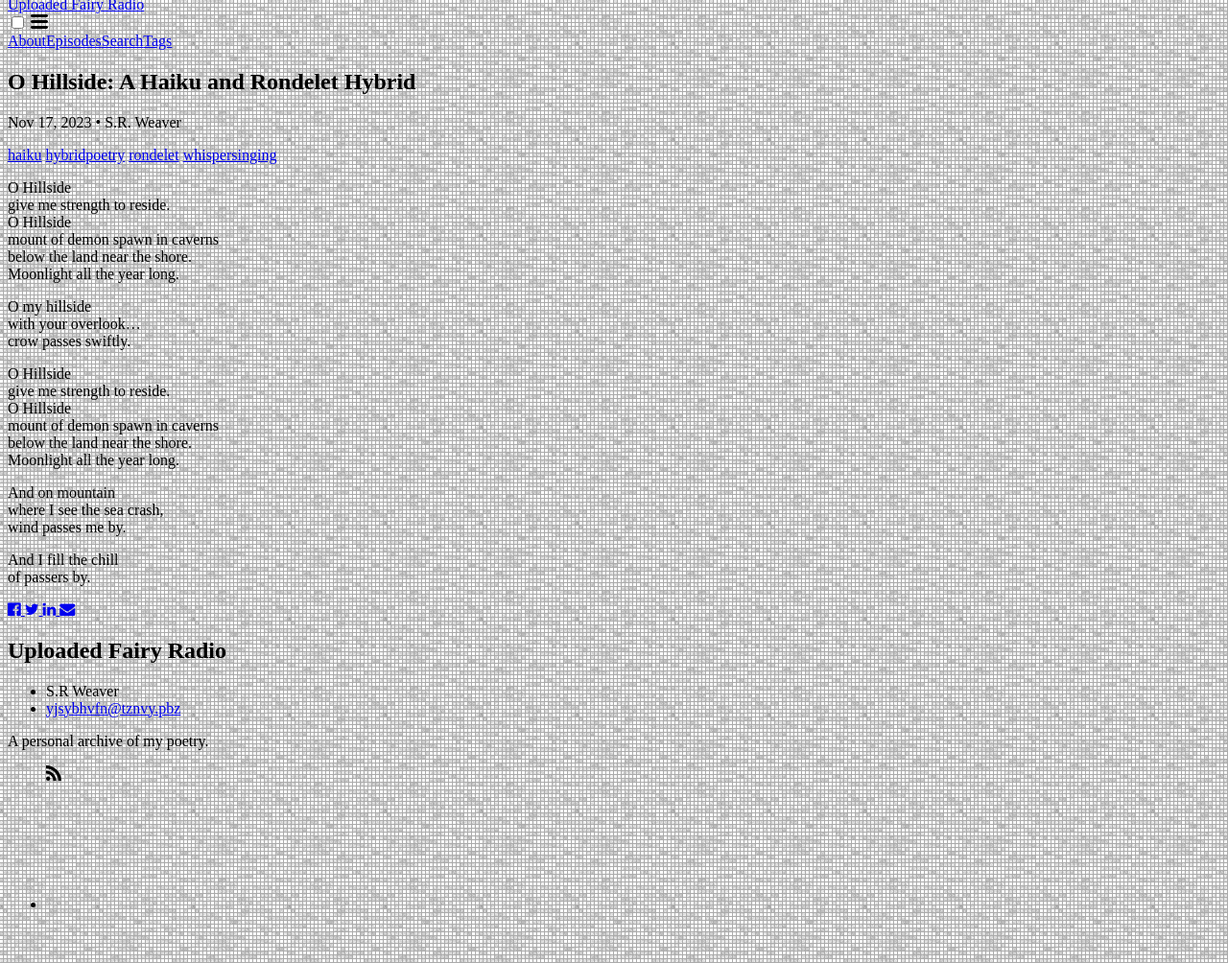
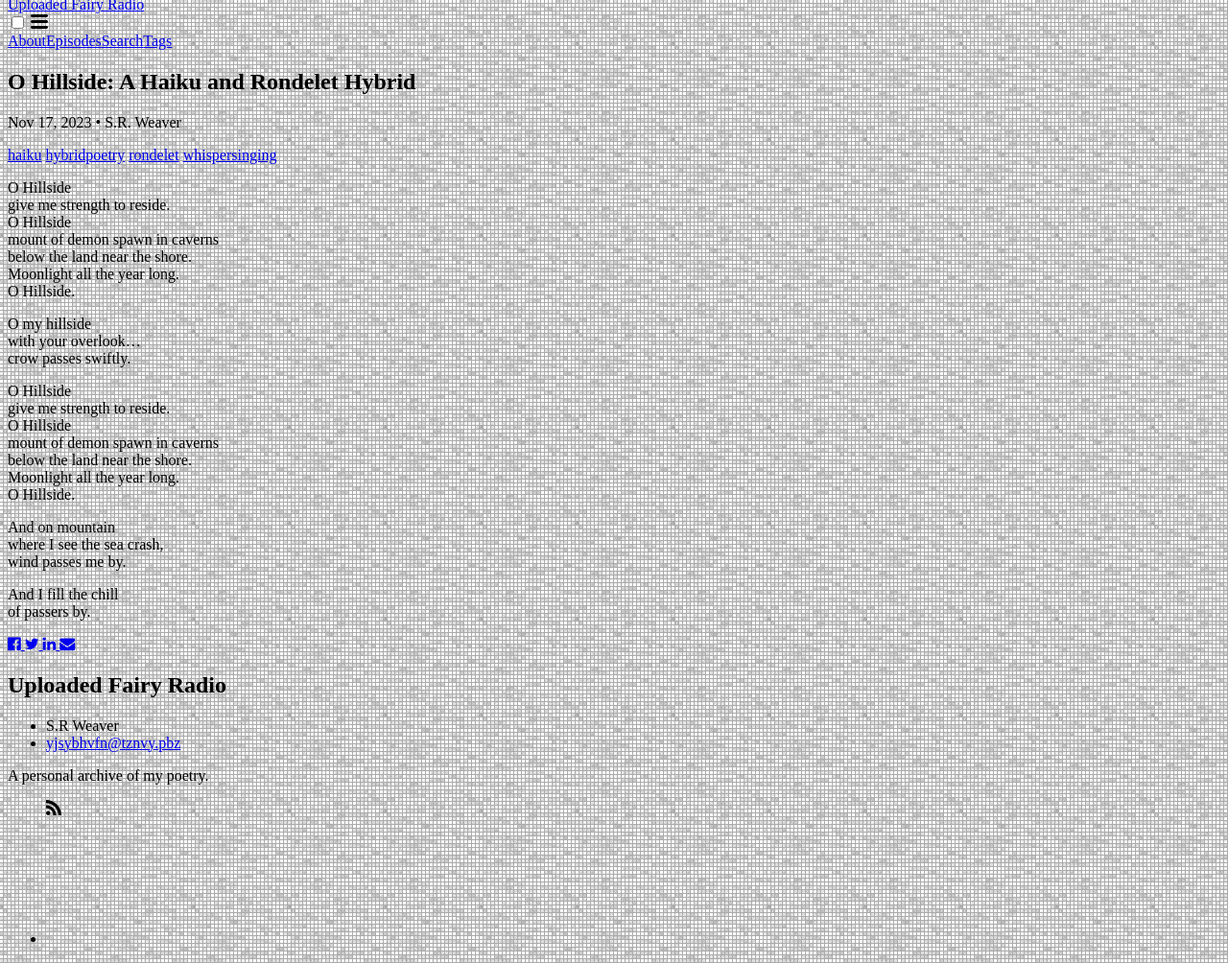
Before and after one commit to LWFlouisa/UploadedFairyRadio, a Jekyll site: the page built from _posts/2023-11-17-OHillside.md, in a window 1280 px wide, cut to the strip 112-1116 px from the top of the page. Shown: the whole strip at 96% size. Built offline with Jekyll 4.4.1, drawn with Linux system fonts in a browser that asks for light colours; our own code applies the rules of GitHub Pages for plain Markdown files.

Commit message:
Update 2023-11-17-OHillside.md

```diff
--- a/_posts/2023-11-17-OHillside.md
+++ b/_posts/2023-11-17-OHillside.md
@@ -8,7 +8,8 @@ give me strength to reside.<br />
 O Hillside<br />
 mount of demon spawn in caverns<br />
 below the land near the shore.<br />
-Moonlight all the year long.
+Moonlight all the year long.<br />
+O Hillside.
 
 O my hillside<br />
 with your overlook...<br />
@@ -19,7 +20,8 @@ give me strength to reside.<br />
 O Hillside<br />
 mount of demon spawn in caverns<br />
 below the land near the shore.<br />
-Moonlight all the year long.
+Moonlight all the year long.<br />
+O Hillside.
 
 And on mountain<br />
 where I see the sea crash,<br />
```
